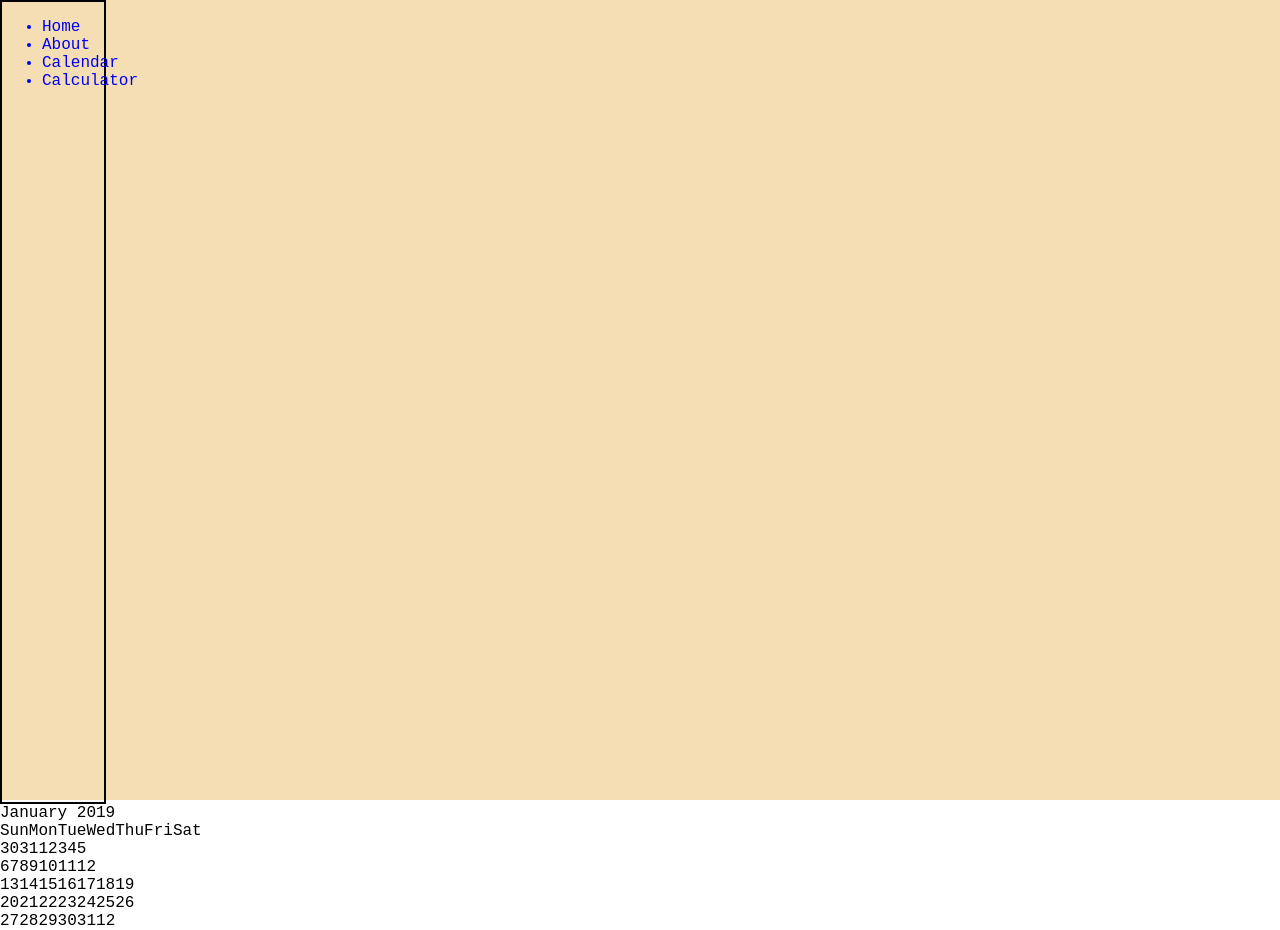
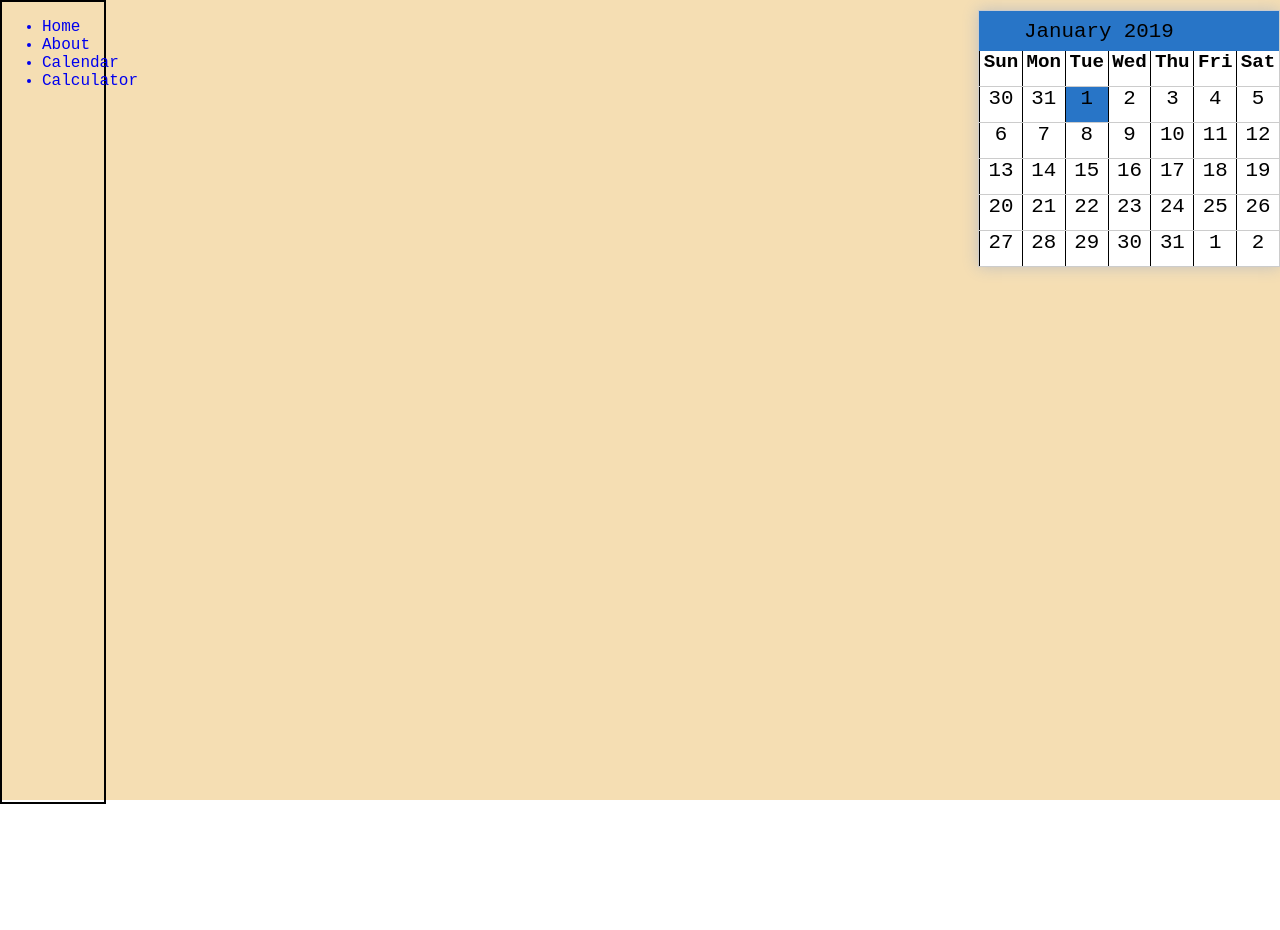
Before and after one commit to davecalderwood/Tools2, a React (Create React App) app: page /calendar in a window 1280 px wide. After the commit the page ends 804 px from the top, so only its background shows below. Built offline with nearby package versions, Linux system fonts and the light colour scheme.

Commit message:
Adding css for the calendar

```diff
--- a/src/App.css
+++ b/src/App.css
@@ -52,3 +52,67 @@ button {
   border: 1px solid black;
   box-shadow: 12px 12px 2px 1px rgba(0, 0, 255, .2);
 }
+/* ---------------------------------------------- Calendar --------------------------------------- */
+.vertical-center {
+  color: white;
+  cursor: default;
+  font-size: 1.4rem;
+  display: block;
+  font-weight: bold;
+  text-transform: uppercase;
+  user-select: none;
+}
+.month-display {
+  align-items: center;
+  height: 40px;
+  background: #2875C7;
+}
+.row {
+  display: flex;
+  width: 100%;
+}
+.arrow {
+  text-align: center;
+  flex-basis: 15%;
+  font-weight: bold;
+  cursor: pointer;
+  transition: background .2s;
+  height: 100%;
+  display: flex;
+  justify-content: center;
+  align-items: center;
+}
+.arrow:hover {
+  background: #2875C7;
+}
+.calendar {
+  position: absolute;
+  top: 0;
+  right: 0;
+  display: block;
+  background: white;
+  width: 300px;
+  border: solid 1px #CCCCCC;
+  margin: 10px auto;
+  box-shadow: 0 0 15px 0 #C0C0C0;
+  font-size: 1.3rem;
+  text-align: center;
+}
+.day-names {
+  font-weight: bold;
+  cursor: default;
+  font-size: 1.2rem;
+}
+.day {
+  flex: 1;
+  height: 35px;
+  border-left: solid 1px;
+  cursor: pointer;
+  transition: all .2s;
+}
+.day.today {
+  background: #2875C7;
+}
+.week {
+  border-top: solid 1px #CCCCCC;
+}
```
